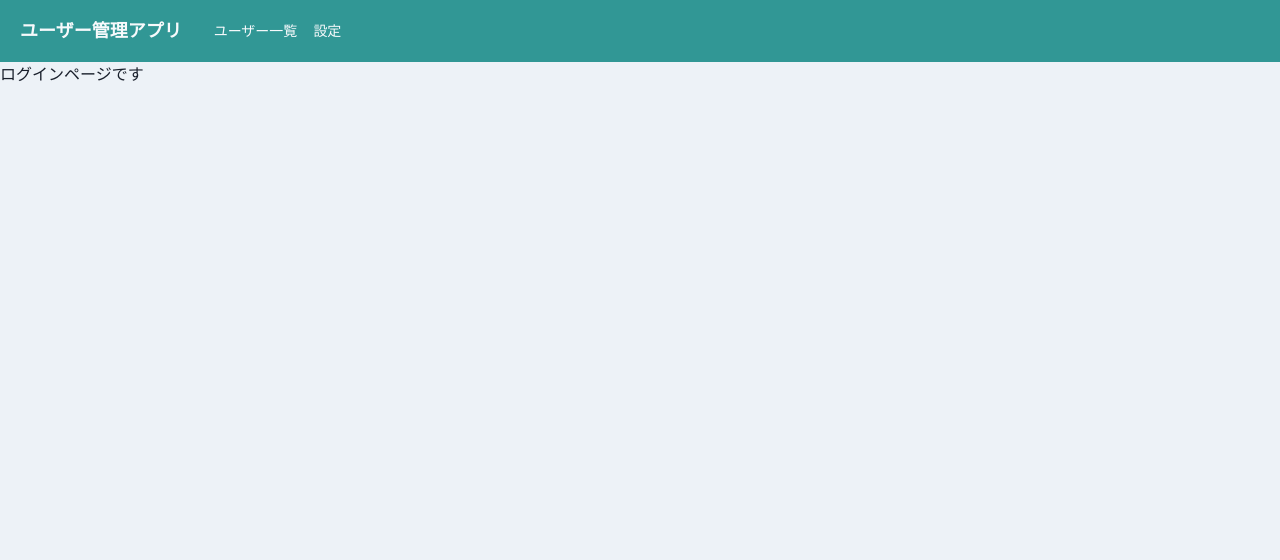
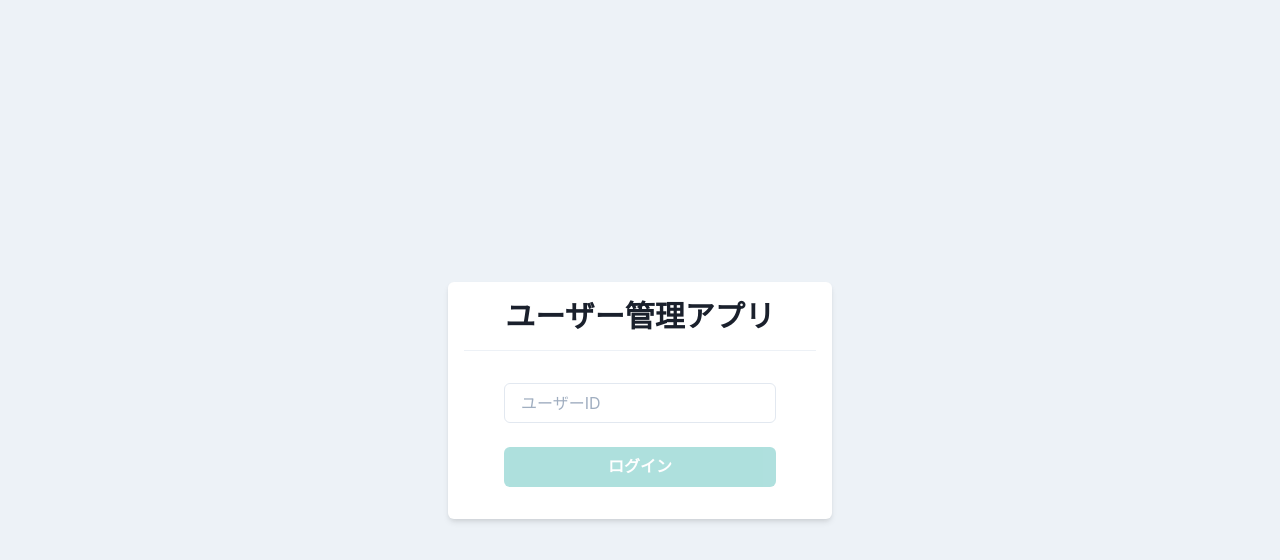
Before and after one commit to Emi0123/react-middle-app, a React (Create React App) app: page / in a window 1280 px wide. Shown: the top 560 px of the page. Built offline with nearby package versions, Linux system fonts and the light colour scheme.

Commit message:
addLogin

```diff
--- a/package.json
+++ b/package.json
@@ -14,6 +14,7 @@
     "@emotion/react": "11.7.0",
     "@emotion/styled": "11.6.0",
     "@types/react-router-dom": "5.3.2",
+    "axios": "0.24.0",
     "framer-motion": "5.4.1",
     "react": "17.0.2",
     "react-dom": "17.0.2",
--- /dev/null
+++ b/src/components/atoms/button/PrimaryButton.tsx
@@ -0,0 +1,25 @@
+import { Button } from "@chakra-ui/react";
+import React, { memo, ReactNode, VFC } from "react";
+
+type Props = {
+  children: ReactNode;
+  disabled?: boolean;
+  loading?: boolean;
+  onClick: () => void;
+};
+
+export const PrimaryButton: VFC<Props> = memo((props) => {
+  const { children, disabled = false, loading = false, onClick } = props;
+  return (
+    <Button
+      bg="teal.400"
+      color="white"
+      _hover={{ opacity: 0.8 }}
+      disabled={disabled || loading}
+      isLoading={loading}
+      onClick={onClick}
+    >
+      {children}
+    </Button>
+  );
+});
--- a/src/components/pages/Login.tsx
+++ b/src/components/pages/Login.tsx
@@ -1,5 +1,39 @@
-import { memo, VFC } from "react";
+import { Box, Divider, Flex, Heading, Input, Stack } from "@chakra-ui/react";
+import { ChangeEvent, memo, useState, VFC } from "react";
+import { useAuth } from "../../hooks/useAuth";
+import { PrimaryButton } from "../atoms/button/PrimaryButton";
 
 export const Login: VFC = memo(() => {
-  return <p>ログインページです</p>;
+  const { login, loading } = useAuth();
+  const [userId, setUserId] = useState("");
+
+  const onChangeUserId = (e: ChangeEvent<HTMLInputElement>) =>
+    setUserId(e.target.value);
+
+  const onClickLogin = () => login(userId);
+
+  return (
+    <Flex align="center" justify="center" height="100vh">
+      <Box bg="white" w="sm" p={4} borderRadius="md" shadow="md">
+        <Heading as="h1" size="lg" textAlign="center">
+          ユーザー管理アプリ
+        </Heading>
+        <Divider my={4} />
+        <Stack spacing={6} py={4} px={10}>
+          <Input
+            placeholder="ユーザーID"
+            value={userId}
+            onChange={onChangeUserId}
+          />
+          <PrimaryButton
+            disabled={userId === ""}
+            loading={loading}
+            onClick={onClickLogin}
+          >
+            ログイン
+          </PrimaryButton>
+        </Stack>
+      </Box>
+    </Flex>
+  );
 });
--- /dev/null
+++ b/src/hooks/useAuth.ts
@@ -0,0 +1,29 @@
+import axios from "axios";
+import { useCallback, useState } from "react";
+import { useNavigate } from "react-router-dom";
+import { User } from "../types/api/user";
+
+export const useAuth = () => {
+  const history = useNavigate();
+
+  const [loading, setLoading] = useState(false);
+  const login = useCallback(
+    (id: string) => {
+      setLoading(true);
+
+      axios
+        .get<User>(`https://jsonplaceholder.typicode.com/users/${id}`)
+        .then((res) => {
+          if (res.data) {
+            history("/home");
+          } else {
+            alert("ユーザーが見つかりません");
+          }
+        })
+        .catch(() => alert("ログイン出来ません"))
+        .finally(() => setLoading(false));
+    },
+    [history]
+  );
+  return { login, loading };
+};
--- a/src/router/Router.tsx
+++ b/src/router/Router.tsx
@@ -11,14 +11,7 @@
 export const Router: VFC = memo(() => {
   return (
     <Routes>
-      <Route
-        path="/"
-        element={
-          <HeaderLayout>
-            <Login />
-          </HeaderLayout>
-        }
-      />
+      <Route path="/" element={<Login />} />
       <Route
         path="/user_management"
         element={
--- /dev/null
+++ b/src/types/api/user.ts
@@ -0,0 +1,23 @@
+export type User = {
+  id: number;
+  name: string;
+  username: string;
+  email: string;
+  address: {
+    street: string;
+    suite: string;
+    city: string;
+    zipcode: string;
+    geo: {
+      lat: string;
+      lng: string;
+    };
+  };
+  phone: string;
+  website: string;
+  company: {
+    name: string;
+    catchPhrase: string;
+    bs: string;
+  };
+};
--- a/tsconfig.json
+++ b/tsconfig.json
@@ -7,7 +7,7 @@
         "esModuleInterop": true,
         "lib": [
             "dom",
-            "es2015"
+            "es2018"
         ],
         "jsx": "react-jsx"
     }
```
